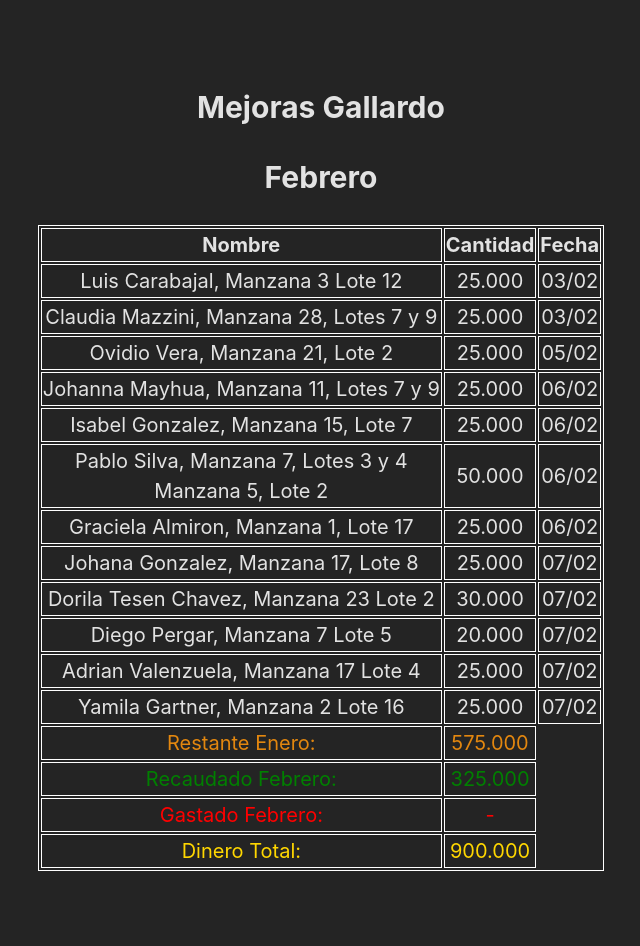
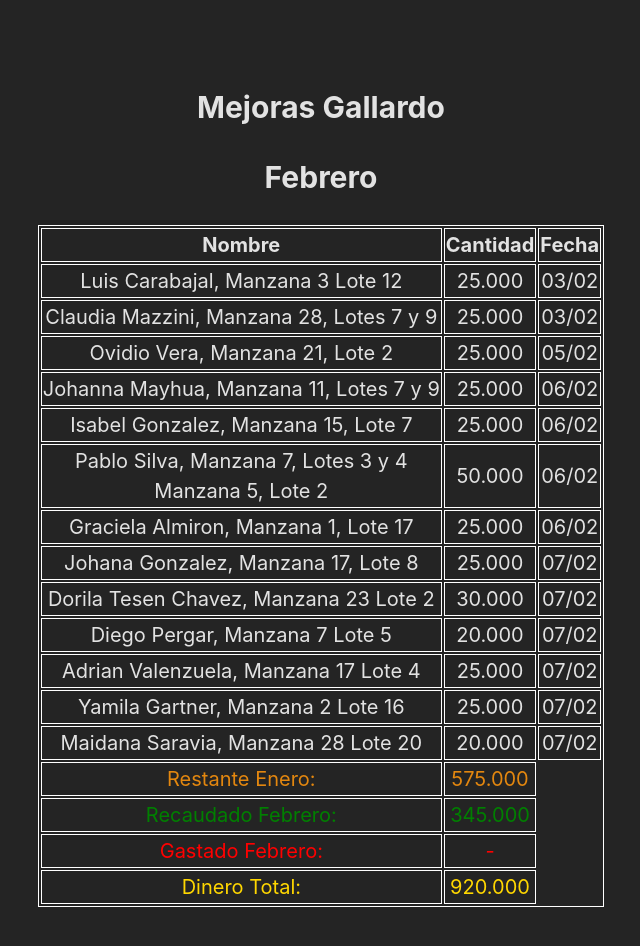
Before and after one commit to Dynezel/mejoras-gallardo, a React (Vite) app: page / in a window 1280 px wide. Shown: the top 946 px of the page, without its empty margins (319-959 px from the left). Built offline with nearby package versions, Linux system fonts and the light colour scheme.

Commit message:
Pago nuevo

```diff
--- a/src/Meses/Febrero.jsx
+++ b/src/Meses/Febrero.jsx
@@ -73,13 +73,18 @@ export default function Febrero() {
         <td>25.000</td>
         <td>07/02</td>
       </tr>
+      <tr>
+        <td>Maidana Saravia, Manzana 28 Lote 20</td>
+        <td>20.000</td>
+        <td>07/02</td>
+      </tr>
       <tr className="restante">
         <td>Restante Enero:</td>
         <td>575.000</td>
       </tr>
       <tr className="recaudado">
         <td>Recaudado Febrero:</td>
-        <td>325.000</td>
+        <td>345.000</td>
       </tr>
       <tr className="gastado">
         <td>Gastado Febrero:</td>
@@ -87,7 +92,7 @@ export default function Febrero() {
       </tr>
       <tr className="actual">
         <td>Dinero Total:</td>
-        <td>900.000</td>
+        <td>920.000</td>
       </tr>
     </table>
     </>
```
